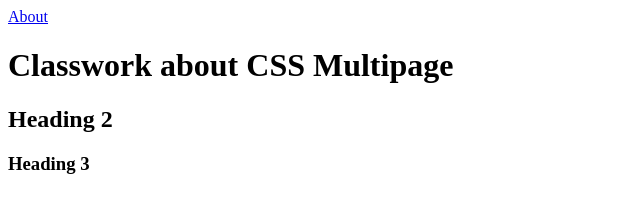
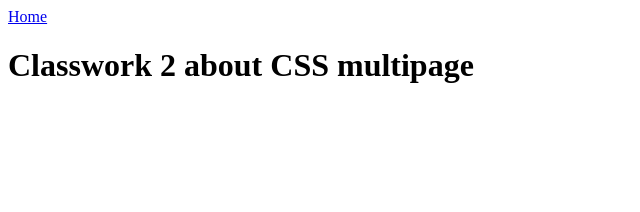
Before and after one commit to Alvian-Scortescu2008/classwork, a plain HTML site: page index.html in a window 1280 px wide. Shown: the whole page, without its empty margins (0-640 px from the left). Drawn offline with Linux system fonts and the light colour scheme.

Commit message:
Update index.html

```diff
--- a/index.html
+++ b/index.html
@@ -3,13 +3,11 @@
 <head>
     <meta charset="UTF-8">
     <meta name="viewport" content="width=device-width, initial-scale=1.0">
-    <title>Serious Webpage</title>
- <link rel="stylesheet" href="style.css">
+     <title>About</title>
+    <link rel="stylesheet" href="style.css">
 </head>
 <body>
-    <a href="about.html">About</a>
- <h1> Classwork about CSS Multipage</h1>
- <h2 class="head1">Heading 2</h1>
- <h3 id="head2">Heading 3</h1>
+    <a href="index.html">Home</a>
+    <h1>Classwork 2 about CSS multipage</h1>
 </body>
 </html>
```
